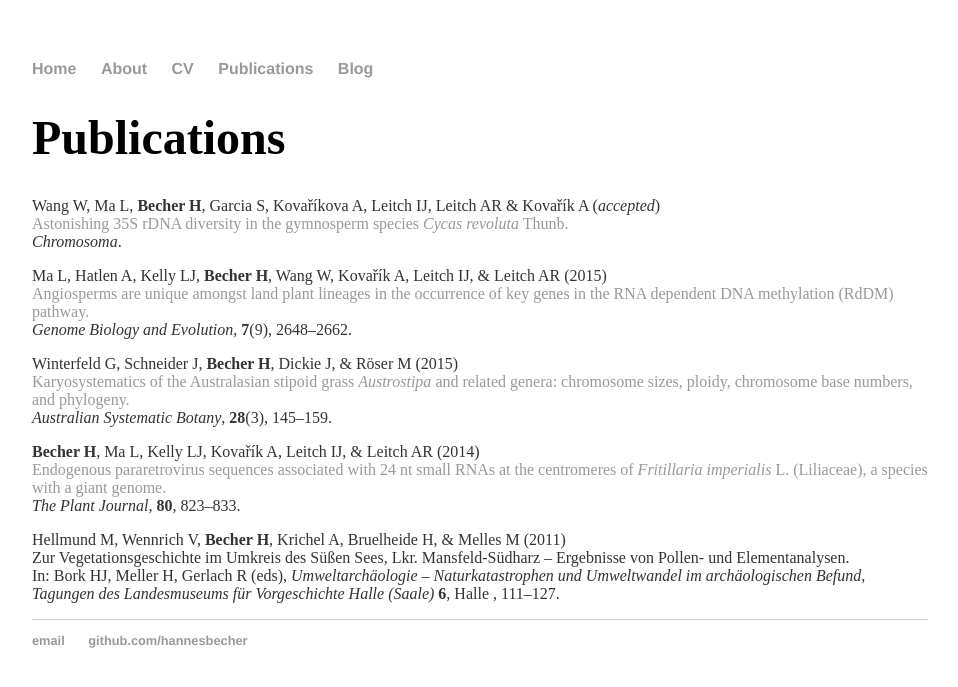
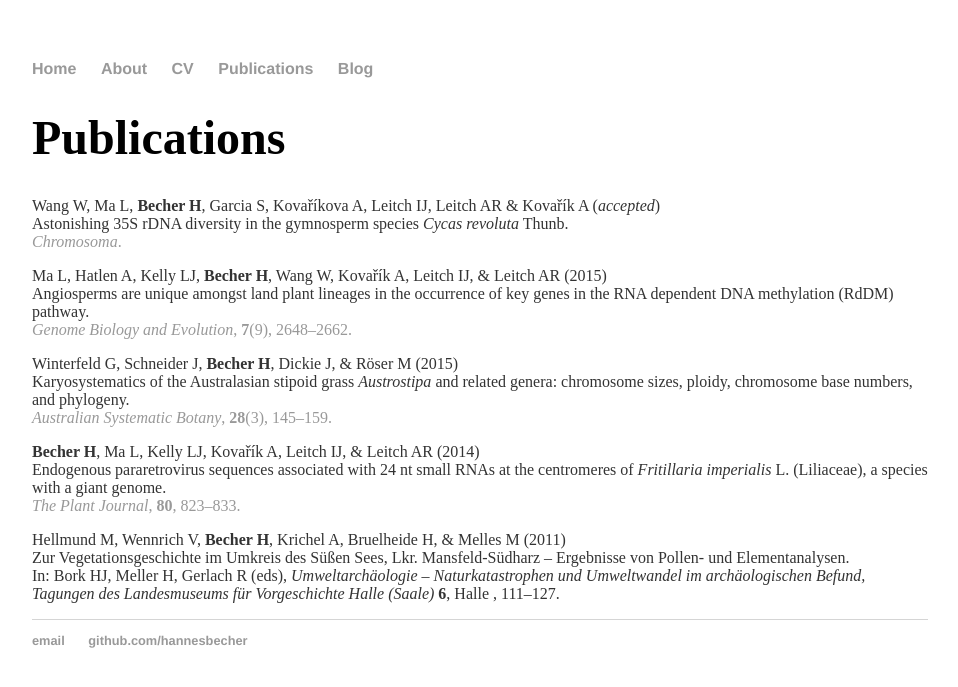
Before and after one commit to hannesbecher/hannesbecher.github.io, a Jekyll site: the page built from publications/index.md, in a window 1280 px wide. Shown: the top 687 px of the page, without its empty margins (160-1118 px from the left). Built offline with Jekyll 4.4.1, drawn with Linux system fonts in a browser that asks for light colours.

```diff
--- a/publications/index.md
+++ b/publications/index.md
@@ -6,20 +6,20 @@ title: Hannes Becher - Publications
 
 #Publications
 Wang W, Ma L, **Becher H**, Garcia S, Kovaříkova A, Leitch IJ, Leitch AR & Kovařík A (*accepted*)
-[Astonishing 35S rDNA diversity in the gymnosperm species *Cycas revoluta* Thunb.](http://dx.doi.org/10.1007/s00412-015-0556-3)
-*Chromosoma*.
+Astonishing 35S rDNA diversity in the gymnosperm species *Cycas revoluta* Thunb.
+[*Chromosoma*.](http://dx.doi.org/10.1007/s00412-015-0556-3)
 
 Ma L, Hatlen A, Kelly LJ, **Becher H**, Wang W, Kovařík A, Leitch IJ, & Leitch AR (2015)
-[Angiosperms are unique amongst land plant lineages in the occurrence of key genes in the RNA dependent DNA methylation (RdDM) pathway.](http://dx.doi.org/10.1093/gbe/evv171)
-*Genome Biology and Evolution*, **7**(9), 2648--2662.
+Angiosperms are unique amongst land plant lineages in the occurrence of key genes in the RNA dependent DNA methylation (RdDM) pathway.
+[*Genome Biology and Evolution*, **7**(9), 2648--2662.](http://dx.doi.org/10.1093/gbe/evv171)
 
 Winterfeld G, Schneider J, **Becher H**, Dickie J, & Röser M (2015)
-[Karyosystematics of the Australasian stipoid grass *Austrostipa* and related genera: chromosome sizes, ploidy, chromosome base numbers, and phylogeny.](http://dx.doi.org/10.1071/SB14029)
-*Australian Systematic Botany*, **28**(3), 145--159.
+Karyosystematics of the Australasian stipoid grass *Austrostipa* and related genera: chromosome sizes, ploidy, chromosome base numbers, and phylogeny.
+[*Australian Systematic Botany*, **28**(3), 145--159.](http://dx.doi.org/10.1071/SB14029)
 
 **Becher H**, Ma L, Kelly LJ, Kovařík A, Leitch IJ, & Leitch AR (2014)
-[Endogenous pararetrovirus sequences associated with 24 nt small RNAs at the centromeres of *Fritillaria imperialis* L. (Liliaceae), a species with a giant genome.](http://dx.doi.org/10.1111/tpj.12673)
-*The Plant Journal*, **80**, 823--833.
+Endogenous pararetrovirus sequences associated with 24 nt small RNAs at the centromeres of *Fritillaria imperialis* L. (Liliaceae), a species with a giant genome.
+[*The Plant Journal*, **80**, 823--833.](http://dx.doi.org/10.1111/tpj.12673)
 
 Hellmund M, Wennrich V, **Becher H**, Krichel A, Bruelheide H, & Melles M (2011)
 Zur Vegetationsgeschichte im Umkreis des Süßen Sees, Lkr. Mansfeld-Südharz – Ergebnisse von Pollen- und Elementanalysen.
```
